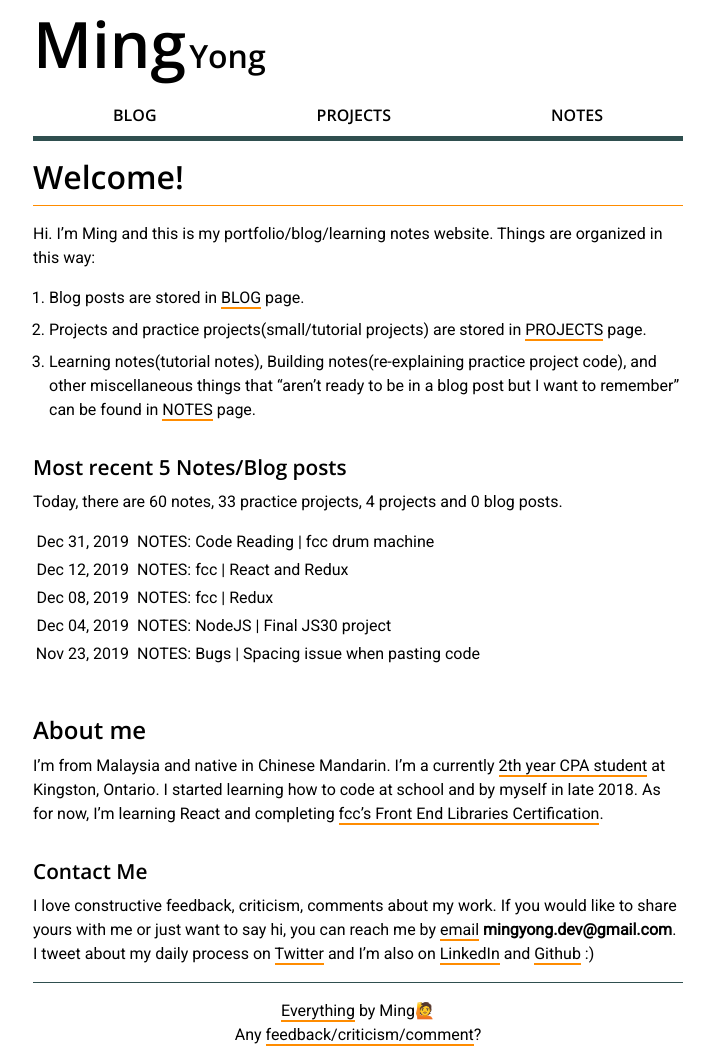
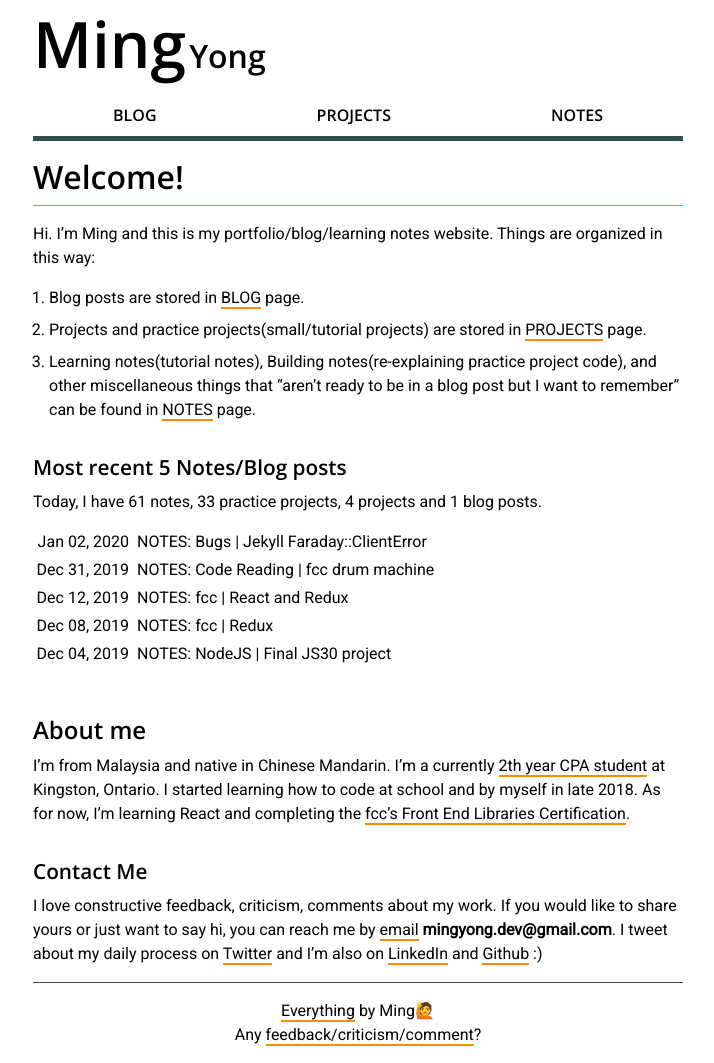
Before and after one commit to ming-yong/archive, a Jekyll site: the page built from index.md, in a window 1280 px wide. Shown: the whole page, without its empty margins (282-996 px from the left). Built offline with Jekyll 4.4.1, drawn with Linux system fonts in a browser that asks for light colours; nearby versions of some CDN libraries.

```diff
--- a/_data/projects.yml
+++ b/_data/projects.yml
@@ -15,6 +15,6 @@
   code: https://github.com/ming-yong/Favorite-Fonts
 - name: Jekyll Website__2019
   desc: A personal website tailored to my learning process.
-  note:
+  note: https://ming-yong.github.io/2019/07/19/website-evolution/
   demo: https://ming-yong.github.io/
   code: https://github.com/ming-yong/ming-yong.github.io
--- a/index.md
+++ b/index.md
@@ -15,7 +15,7 @@ Hi. I'm Ming and this is my portfolio/blog/learning notes website. Things are or
 {% assign projects = site.data.projects | size %}
 {% assign blogPost = site.categories.Blog | size %}
 
-Today, there are {{notes}} notes, {{practiceProjects}} practice projects, {{projects}} projects and {{blogPost}} blog posts.
+Today, I have {{notes}} notes, {{practiceProjects}} practice projects, {{projects}} projects and {{blogPost}} blog posts.
 
 <ul class="index__ul" >
   {% for post in site.posts limit:5%}
@@ -30,8 +30,8 @@ Today, there are {{notes}} notes, {{practiceProjects}} practice projects, {{proj
 
 ## About me
 
-I'm from Malaysia and native in Chinese Mandarin. I'm a currently [2th year CPA student](https://www.stlawrencecollege.ca/programs-and-courses/full-time/programs/a_m/computer-programmer-analyst/kingston/) at Kingston, Ontario. I started learning how to code at school and by myself in late 2018. As for now, I'm learning React and completing [fcc's Front End Libraries Certification](https://www.freecodecamp.org/).
+I'm from Malaysia and native in Chinese Mandarin. I'm a currently [2th year CPA student](https://www.stlawrencecollege.ca/programs-and-courses/full-time/programs/a_m/computer-programmer-analyst/kingston/) at Kingston, Ontario. I started learning how to code at school and by myself in late 2018. As for now, I'm learning React and completing the [fcc's Front End Libraries Certification](https://www.freecodecamp.org/).
 
 ### Contact Me
 
-I love constructive feedback, criticism, comments about my work. If you would like to share yours with me or just want to say hi, you can reach me by [email](mailto:{{ site.email }}) **{{site.email}}**. I tweet about my daily process on [Twitter]({{ site.social-links.twitter }}) and I'm also on [LinkedIn]({{ site.social-links.linkedIn }}) and [Github]({{ site.social-links.github }}) :)
+I love constructive feedback, criticism, comments about my work. If you would like to share yours or just want to say hi, you can reach me by [email](mailto:{{ site.email }}) **{{site.email}}**. I tweet about my daily process on [Twitter]({{ site.social-links.twitter }}) and I'm also on [LinkedIn]({{ site.social-links.linkedIn }}) and [Github]({{ site.social-links.github }}) :)
--- a/projects.html
+++ b/projects.html
@@ -4,10 +4,10 @@ permalink: projects
 ---
 
 <p>
-	I was able to expand my knowledge base at school through learning the basic of C#.NET, C++, PHP, MySQL, HTML, CSS, Bootstrap, JavaScript, NodeJS, Express, jQuery, Microsoft Access and also the fundamental of Networking, PC Hardware and Program Design.
+	My school has given me a nice stretch on my knowledge base. I've learned the basics of C#.NET, C++, PHP, MySQL, HTML, CSS, Bootstrap, JavaScript, NodeJS, Express, jQuery, Microsoft Access and also the fundamental of Networking, PC Hardware and Program Design.
 </p>
 <p>
-	I try to learn things more in depth outside of school. So far I've experience working with HTML, CSS(BEM methodology), Sass/Scss, Jekyll, Git, Github, Agile methodology(Zenhub and Trello), NodeJS, Express, APIs, deployment(GitHub Pages and Heroku).
+	I try to learn things more in-depth outside of school. To date, I've experienced working with HTML, CSS(BEM methodology), Sass/Scss, Jekyll, Git, Github, Agile methodology(Zenhub and Trello), JavaScript, NodeJS, Express, APIs, deployment(GitHub Pages and Heroku).
 </p>
 
 <h2>Projects</h2>
```
Also changed, not shown: _posts/Blog/2019-07-19-website evolution.md (added, +54 -0 lines), _posts/Notes/Log/2020-01-02-jekyll faraday.md (added, +19 -0 lines).
